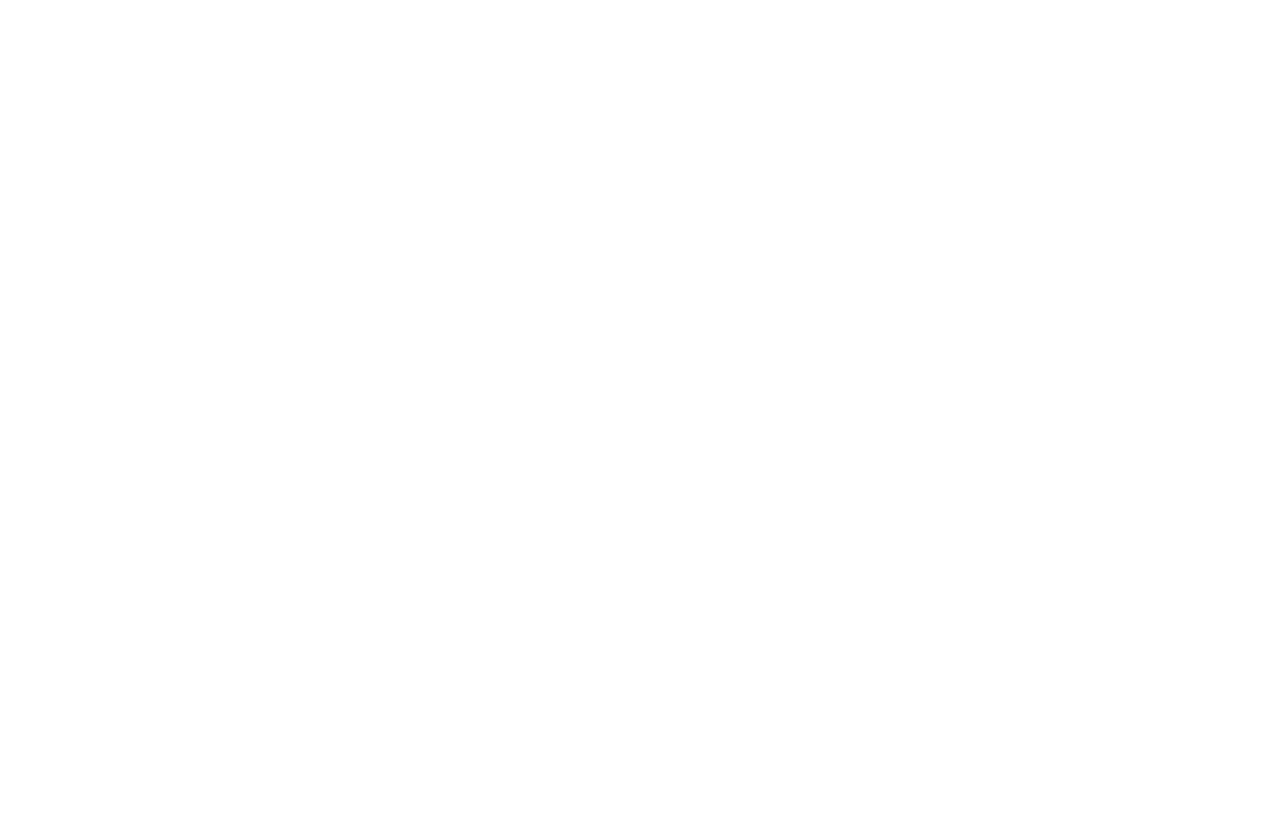
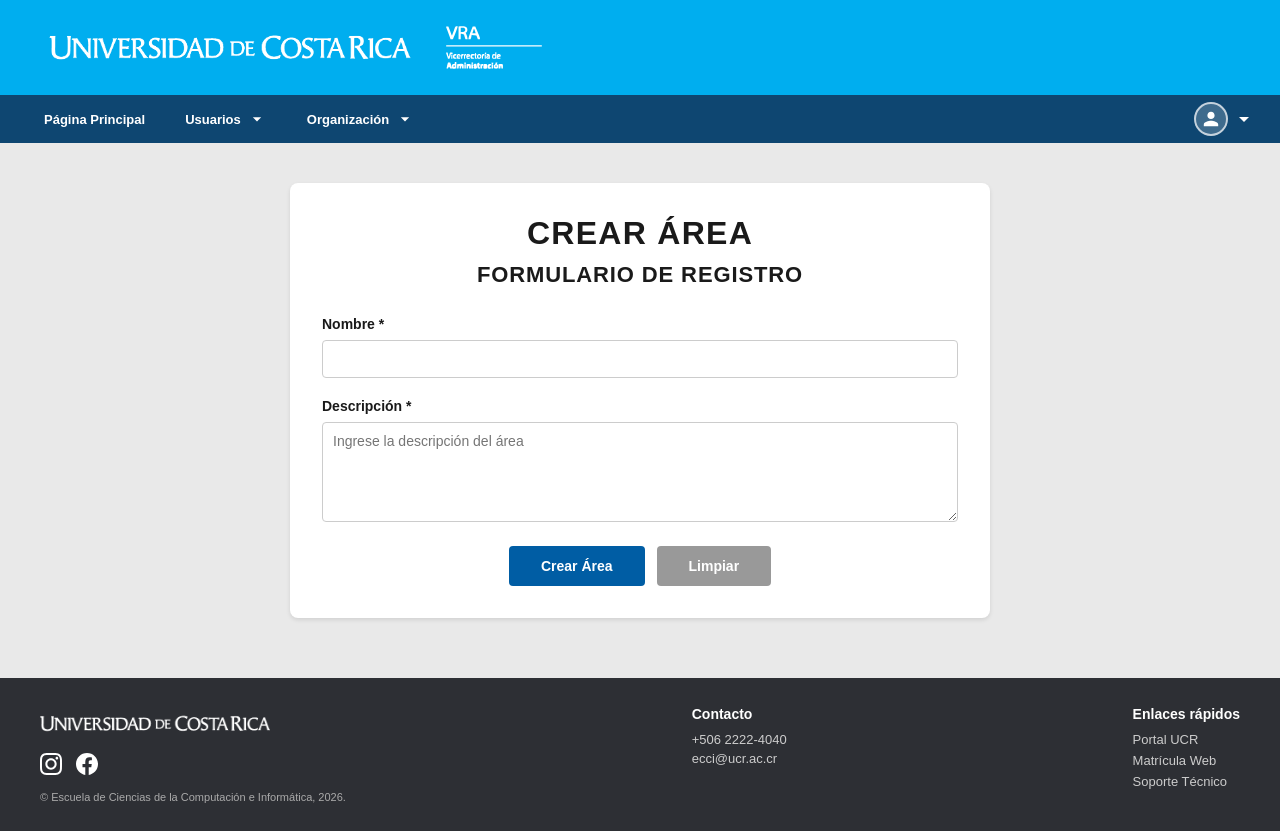
Before and after one commit to JM-193/Pingponeros-SA, a React (Vite) app in the folder Frontend/: page /organizacion/areas/crear in a window 1280 px wide. Before the commit this address had no page. Before the commit the page ends 800 px from the top, so only its background shows below. Built offline with nearby package versions, Linux system fonts and the light colour scheme.

Commit message:
Add CreateArea component and update routing

```diff
--- /dev/null
+++ b/Frontend/src/pages/CreateArea.jsx
@@ -0,0 +1,138 @@
+import { useState } from 'react'
+import Header from '../components/Header'
+import Navbar from '../components/Navbar'
+import Footer from '../components/Footer'
+import FormContainer from '../components/FormContainer'
+import FormInput from '../components/FormInput'
+import FormButton from '../components/FormButton'
+import { COLORS } from '../constants/colors'
+
+export default function CreateArea() {
+  const [formData, setFormData] = useState({
+    nombre: '',
+    descripcion: '',
+  })
+
+  // Manejar cambios en los campos
+  const handleInputChange = (e) => {
+    const { name, value } = e.target
+    setFormData((prev) => ({
+      ...prev,
+      [name]: value,
+    }))
+  }
+
+  // Manejar envío del formulario
+  const handleSubmit = (e) => {
+    e.preventDefault()
+    console.log('Datos del formulario:', formData)
+  }
+
+  // Manejar limpiar formulario
+  const handleReset = () => {
+    setFormData({
+      nombre: '',
+      descripcion: '',
+    })
+  }
+
+  return (
+    <div style={{ minHeight: '100vh', display: 'flex', flexDirection: 'column', backgroundColor: COLORS.bodyBg }}>
+      {/* Header */}
+      <Header />
+
+      <Navbar />
+
+      {/* Main content */}
+      <main
+        style={{
+          flex: 1,
+          padding: '40px 40px 60px',
+          maxWidth: '1200px',
+          width: '100%',
+          margin: '0 auto',
+          boxSizing: 'border-box',
+        }}
+      >
+        <FormContainer
+          onSubmit={handleSubmit}
+          title="Crear Área"
+          subtitle="Formulario de Registro"
+        >
+          {/* Nombre */}
+          <FormInput
+            label="Nombre"
+            id="nombre"
+            name="nombre"
+            value={formData.nombre}
+            onChange={handleInputChange}
+            required
+          />
+
+          {/* Descripción */}
+          <div style={{ marginBottom: '20px' }}>
+            <label
+              htmlFor="descripcion"
+              style={{
+                display: 'block',
+                marginBottom: '8px',
+                fontWeight: 600,
+                color: COLORS.labelColor,
+                fontSize: '14px',
+              }}
+            >
+              Descripción *
+            </label>
+            <textarea
+              id="descripcion"
+              name="descripcion"
+              value={formData.descripcion}
+              onChange={handleInputChange}
+              required
+              style={{
+                width: '100%',
+                padding: '10px',
+                border: `1px solid ${COLORS.borderColor}`,
+                borderRadius: '4px',
+                fontSize: '14px',
+                boxSizing: 'border-box',
+                backgroundColor: COLORS.inputBg,
+                color: '#000',
+                fontFamily: 'inherit',
+                minHeight: '100px',
+                resize: 'vertical',
+              }}
+              placeholder="Ingrese la descripción del área"
+            />
+          </div>
+
+          {/* Botones */}
+          <div style={{ display: 'flex', gap: '12px', justifyContent: 'center' }}>
+            <FormButton label="Crear Área" type="submit" variant="primary" />
+            <button
+              type="button"
+              onClick={handleReset}
+              style={{
+                padding: '12px 32px',
+                backgroundColor: COLORS.secondaryBtn,
+                color: '#fff',
+                border: 'none',
+                borderRadius: '4px',
+                fontSize: '14px',
+                fontWeight: 600,
+                cursor: 'pointer',
+                transition: 'background-color 0.3s ease',
+              }}
+              onMouseEnter={(e) => (e.target.style.backgroundColor = '#555')}
+              onMouseLeave={(e) => (e.target.style.backgroundColor = COLORS.secondaryBtn)}
+            >
+              Limpiar
+            </button>
+          </div>
+        </FormContainer>
+      </main>
+
+      <Footer />
+    </div>
+  )
+}
--- a/Frontend/src/router/index.jsx
+++ b/Frontend/src/router/index.jsx
@@ -3,6 +3,7 @@
 import Home from '../pages/Home'
 import ForgotPassword from '../pages/ForgotPassword'
 import CreateUser from '../pages/CreateUser'
+import CreateArea from '../pages/CreateArea'
 
 export default function AppRouter() {
   return (
@@ -12,6 +13,7 @@
         <Route path="/recuperar-contrasena" element={<ForgotPassword />} />
         <Route path="/home" element={<Home />} />
         <Route path="/usuarios/crear" element={<CreateUser />} />
+        <Route path="/organizacion/areas/crear" element={<CreateArea />} />
       </Routes>
     </BrowserRouter>
   )
```
